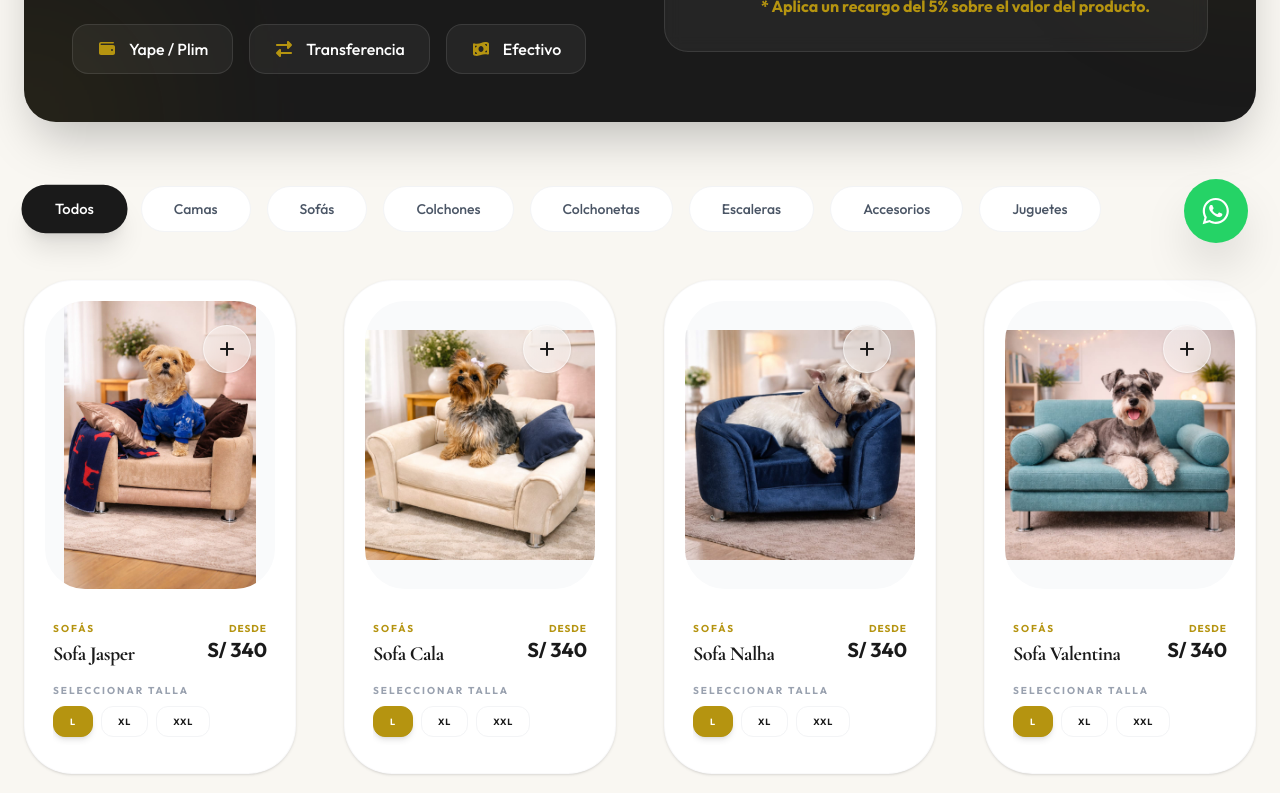
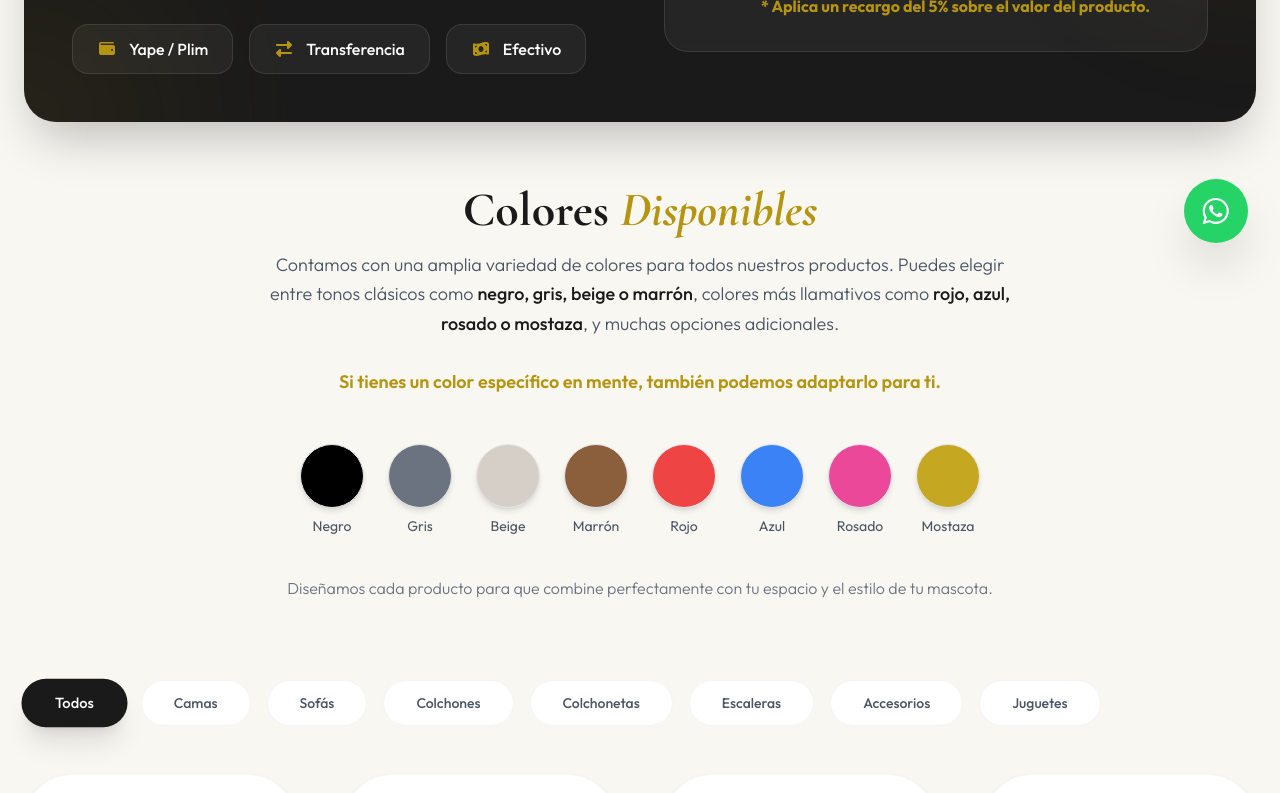
Before and after one commit to SaulSneider7/jasperpetshop, a React (Vite) app: page /catalogo in a window 1280 px wide. Shown: the part 525-1318 px from the top of the page. Built offline with nearby package versions, Linux system fonts and the light colour scheme.

Commit message:
update promo

```diff
--- a/src/config/promoConfig.ts
+++ b/src/config/promoConfig.ts
@@ -1,8 +1,8 @@
 export const PROMO_CONFIG = {
-  name: "CYBER WAU",
-  startDate: "2026-04-10T00:00:00",
-  endDate: "2026-04-17T23:59:59",
-  discountPercentage: 10,
-  applicableCategories: ["Camas", "Sofás"],
+  name: "Mimos de Mayo 🐾",
+  startDate: "2026-05-07T00:00:00",
+  endDate: "2026-05-10T23:59:59",
+  discountPercentage: 5,
+  applicableCategories: ["Camas", "Sofás", "Colchones", "Colchonetas", "Escaleras", "Accesorios", "Juguetes"],
   bannerHeight: "70px"
 };
--- a/src/data/products.ts
+++ b/src/data/products.ts
@@ -401,6 +401,7 @@ export const products: Product[] = [
       "Cojines decorativos (incluye dos unidades)",
       "Al estar elevados del piso, aíslan del frío y del calor.",
       "La altura es ideal para no dañar su columna y permitir un fácil acceso.",
+      "Tener en cuenta que la medida indicada es de todo el sofá. (Considerar que los laterales reducen aprox. 12cm por lado y respaldar aprox. 12cm)"
     ],
     productionTime: "Son 2-4 días hábiles.",
     deliveryInfo: "Una vez terminado, se distribuye con Delivery Gratis en Lima y Callao.",
@@ -575,7 +576,7 @@ export const products: Product[] = [
       "Funda desmontable del asiento, incluye cierre para poder lavar el forro a mano o lavadora.",
       "Respaldar firme y cómodo, con detalle capitoneado acolchado.",
       "Brazos (laterales) del sofá son anchos con detalle capitoneado y ligeramente curvos.",
-      "Tener en cuenta que la medida indicada es de todo el sofá. (Considerar que los laterales reducen aprox. 10cm por lado y respaldar aprox. 15cm)",
+      "Tener en cuenta que la medida indicada es de todo el sofá. (Considerar que los laterales reducen aprox. 12cm por lado y respaldar aprox. 12cm)",
       "Patas de acero cromado brillante con antideslizante.",
       "Cojines decorativos (incluye dos unidades)",
       "Al estar elevados del piso, aíslan del frío y del calor.",
--- a/src/pages/Catalog.tsx
+++ b/src/pages/Catalog.tsx
@@ -89,6 +89,55 @@ export const Catalog = () => {
           </div>
         </div>
 
+        {/* Colors Section */}
+        <div className="mb-20">
+          <div className="text-center mb-12">
+            <h2 className="text-4xl md:text-5xl font-serif font-bold mb-4 text-[#1a1a1a]">
+              Colores <span className="text-[#B59410] italic">Disponibles</span>
+            </h2>
+
+            <p className="text-gray-600 max-w-3xl mx-auto font-light text-lg leading-relaxed">
+              Contamos con una amplia variedad de colores para todos nuestros productos.
+              Puedes elegir entre tonos clásicos como <span className="font-medium text-[#1a1a1a]">negro, gris, beige o marrón</span>,
+              colores más llamativos como <span className="font-medium text-[#1a1a1a]">rojo, azul, rosado o mostaza</span>,
+              y muchas opciones adicionales.
+              <br /><br />
+              <span className="text-[#B59410] font-semibold">
+                Si tienes un color específico en mente, también podemos adaptarlo para ti.
+              </span>
+            </p>
+          </div>
+
+          {/* Colores visuales */}
+          <div className="flex flex-wrap justify-center gap-6 mb-10">
+            {[
+              { name: 'Negro', color: '#000000' },
+              { name: 'Gris', color: '#6B7280' },
+              { name: 'Beige', color: '#D6CFC7' },
+              { name: 'Marrón', color: '#8B5E3C' },
+              { name: 'Rojo', color: '#EF4444' },
+              { name: 'Azul', color: '#3B82F6' },
+              { name: 'Rosado', color: '#EC4899' },
+              { name: 'Mostaza', color: '#c5a722' }
+            ].map((item, index) => (
+              <div key={index} className="flex flex-col items-center gap-2">
+                <div
+                  className="w-16 h-16 rounded-full shadow-md border border-gray-200"
+                  style={{ backgroundColor: item.color }}
+                />
+                <span className="text-sm text-gray-600">{item.name}</span>
+              </div>
+            ))}
+          </div>
+
+          {/* Cierre fuerte */}
+          <div className="text-center">
+            <p className="text-gray-500 font-light">
+              Diseñamos cada producto para que combine perfectamente con tu espacio y el estilo de tu mascota.
+            </p>
+          </div>
+        </div>
+
         {/* Categories Filter */}
         <div className="flex flex-wrap gap-4 mb-12">
           {categories.map((category) => (
```
Also changed, not shown: public/cala_L.jpeg.
